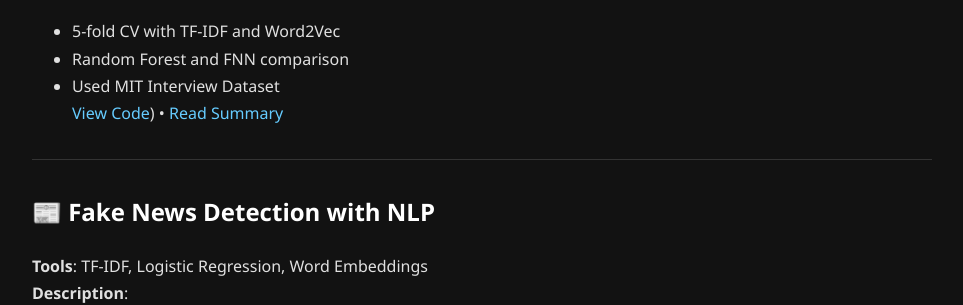
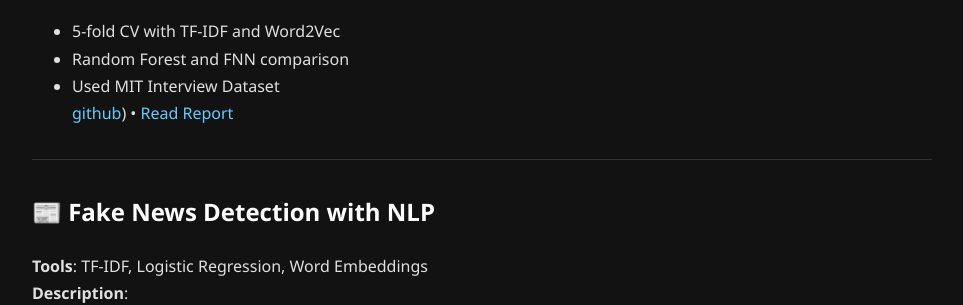
Before and after one commit to Orca71/shahriarnekouei.github.io, a Jekyll site: the page built from projects.md, in a window 1280 px wide. Shown: the part 940-1245 px from the top of the page, without its empty margins (158-1121 px from the left). Built offline with Jekyll 4.4.1, drawn with Linux system fonts in a browser that asks for light colours.

Commit message:
Update projects.md

```diff
--- a/projects.md
+++ b/projects.md
@@ -31,7 +31,7 @@ Built a multimodal machine learning model to predict interview scores (performan
 - 5-fold CV with TF-IDF and Word2Vec
 - Random Forest and FNN comparison
 - Used MIT Interview Dataset
-[View Code](https://github.com/Orca71/Interview-outcome-Prediction-Multimodal-ML-)) • [Read Summary](#)
+  [github](https://github.com/Orca71/Interview-outcome-Prediction-Multimodal-ML-)) • [Read Report](https://github.com/Orca71/Interview-Outcome-Prediction-Multimodal-ML-/blob/main/Report.pdf)
 
 ---
 
```
